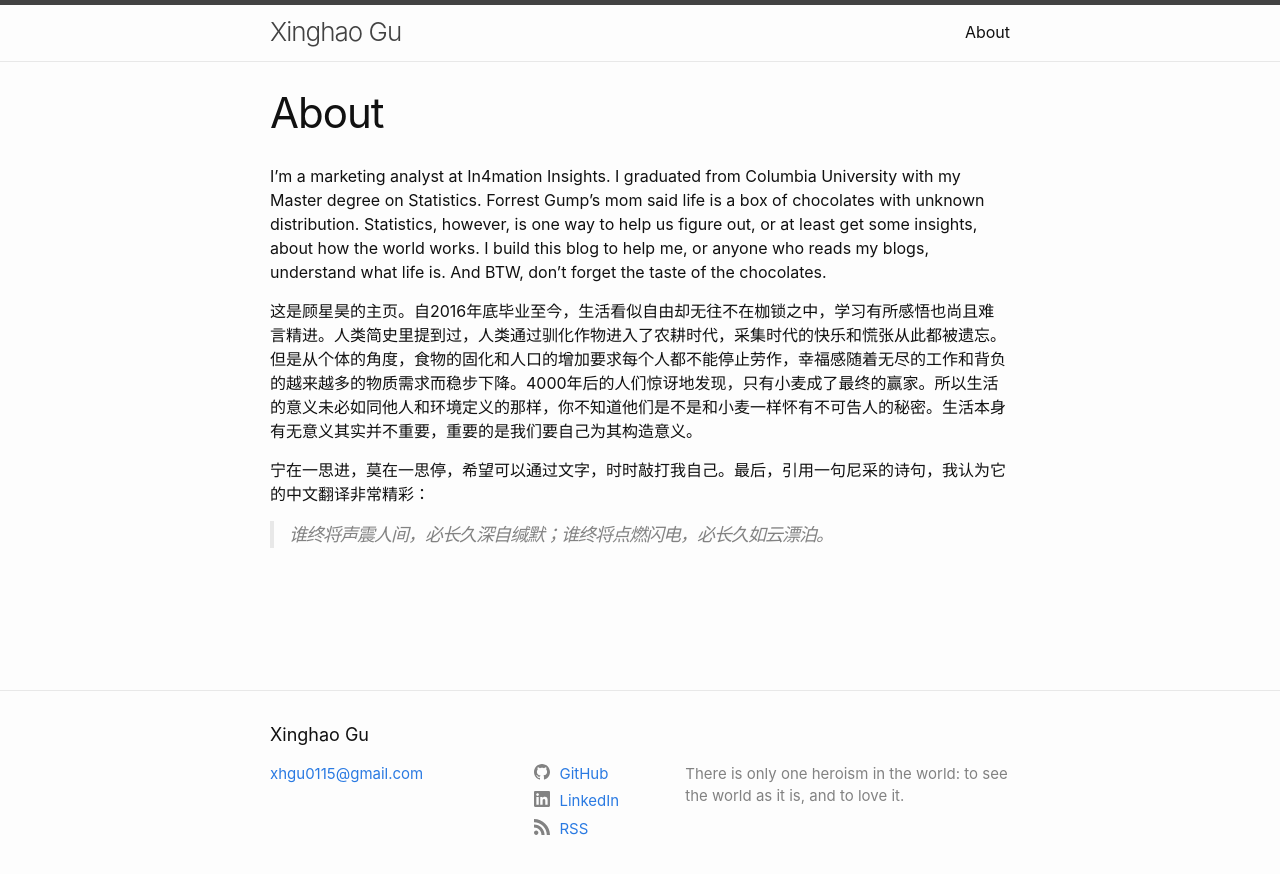
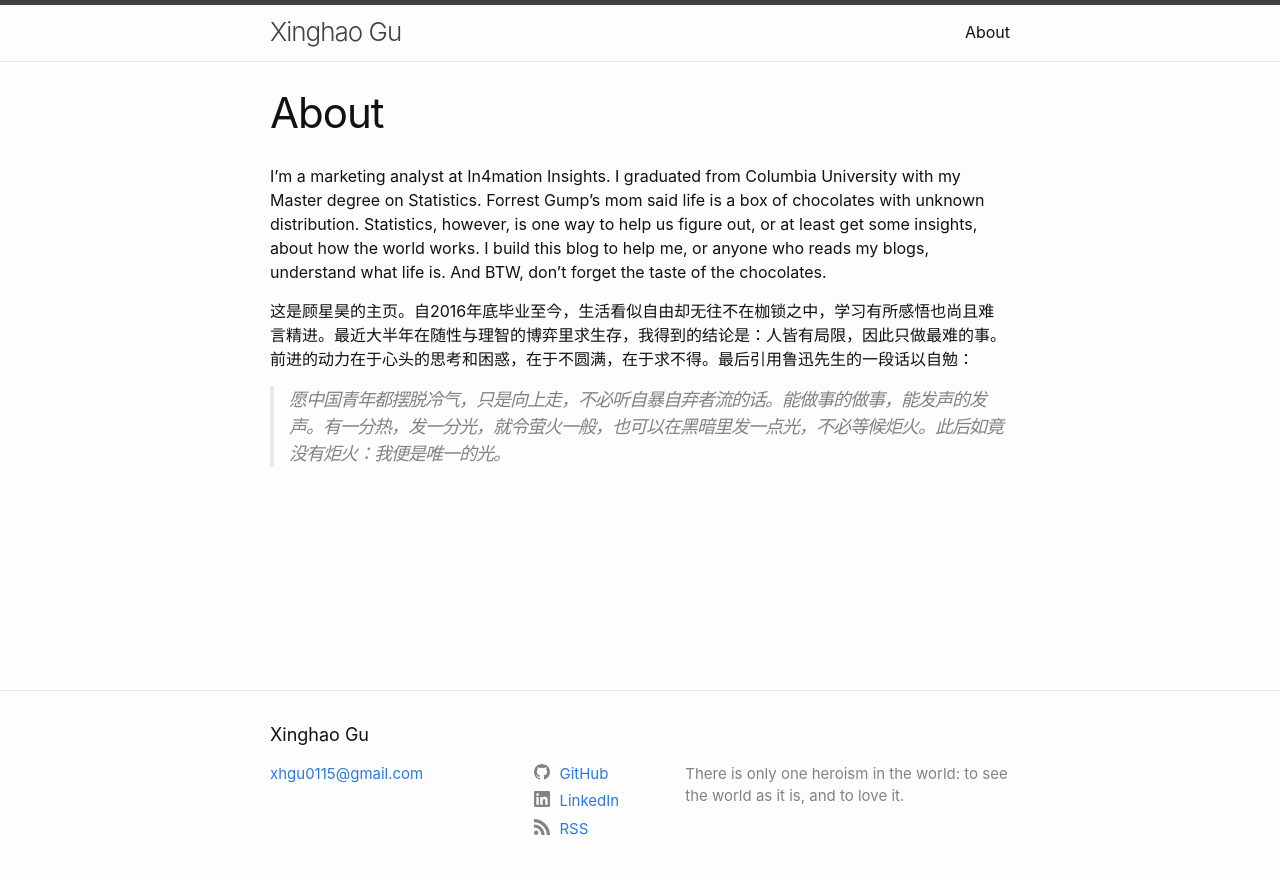
Before and after one commit to crazywooooorm/crazywooooorm.github.io, a Jekyll site: the page built from about.md, in a window 1280 px wide. Shown: the top 874 px of the page. Built offline with Jekyll 4.4.1, drawn with Linux system fonts in a browser that asks for light colours.

Commit message:
update about

```diff
--- a/about.md
+++ b/about.md
@@ -7,8 +7,6 @@ permalink: /about/
 I'm a marketing analyst at In4mation Insights. I graduated from Columbia University with my Master degree on Statistics. Forrest Gump's mom said life is a box of chocolates with unknown distribution. Statistics, however, is one way to help us figure out, or at least get some insights, about how the world works. I build this blog to help me, or anyone who reads my blogs, understand what life is. And BTW, don't forget the taste of the chocolates.
 
 
-这是顾星昊的主页。自2016年底毕业至今，生活看似自由却无往不在枷锁之中，学习有所感悟也尚且难言精进。人类简史里提到过，人类通过驯化作物进入了农耕时代，采集时代的快乐和慌张从此都被遗忘。但是从个体的角度，食物的固化和人口的增加要求每个人都不能停止劳作，幸福感随着无尽的工作和背负的越来越多的物质需求而稳步下降。4000年后的人们惊讶地发现，只有小麦成了最终的赢家。所以生活的意义未必如同他人和环境定义的那样，你不知道他们是不是和小麦一样怀有不可告人的秘密。生活本身有无意义其实并不重要，重要的是我们要自己为其构造意义。
+这是顾星昊的主页。自2016年底毕业至今，生活看似自由却无往不在枷锁之中，学习有所感悟也尚且难言精进。最近大半年在随性与理智的博弈里求生存，我得到的结论是：人皆有局限，因此只做最难的事。前进的动力在于心头的思考和困惑，在于不圆满，在于求不得。最后引用鲁迅先生的一段话以自勉：
 
-宁在一思进，莫在一思停，希望可以通过文字，时时敲打我自己。最后，引用一句尼采的诗句，我认为它的中文翻译非常精彩：
-
-> 谁终将声震人间，必长久深自缄默；谁终将点燃闪电，必长久如云漂泊。
+> 愿中国青年都摆脱冷气，只是向上走，不必听自暴自弃者流的话。能做事的做事，能发声的发声。有一分热，发一分光，就令萤火一般，也可以在黑暗里发一点光，不必等候炬火。此后如竟没有炬火：我便是唯一的光。
```
